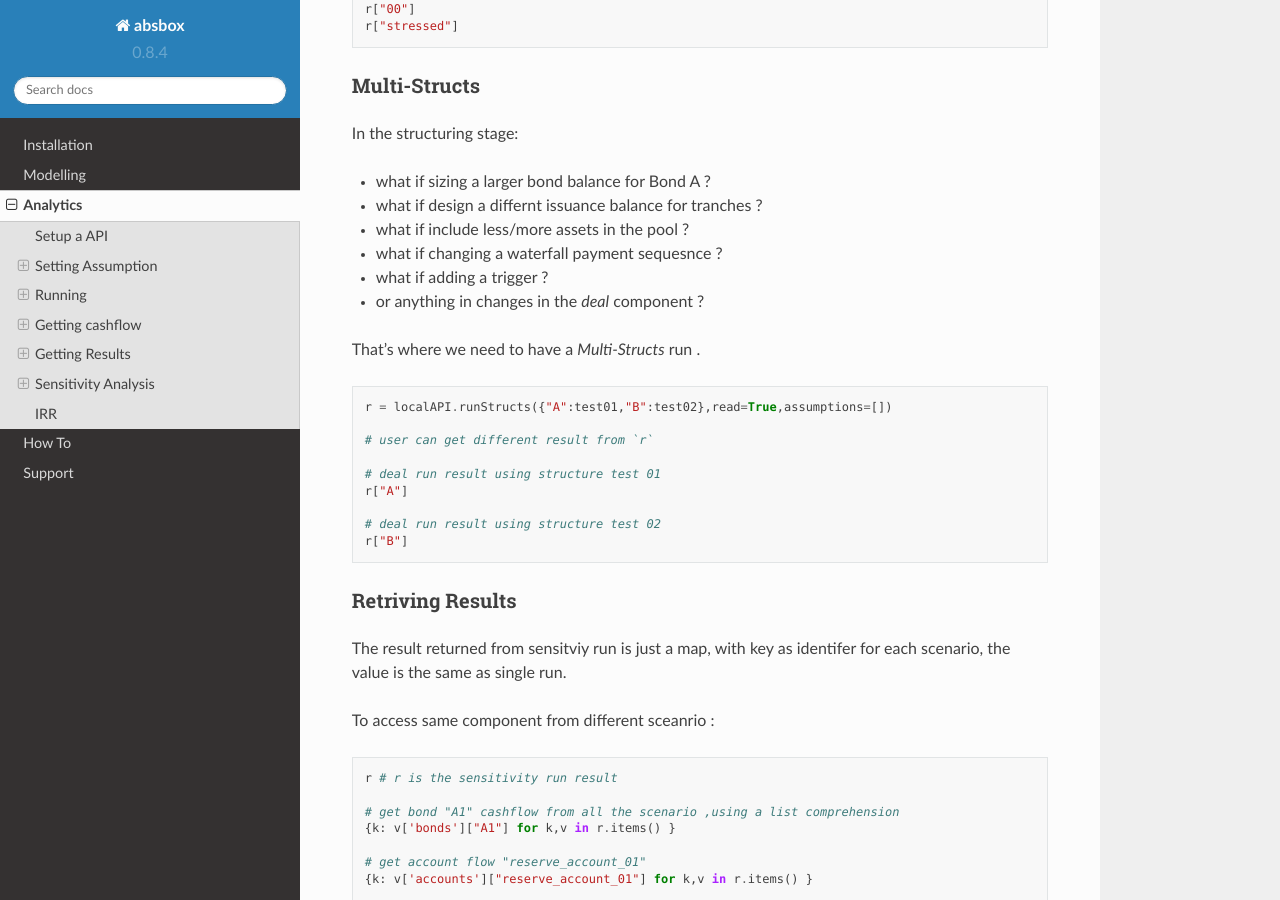
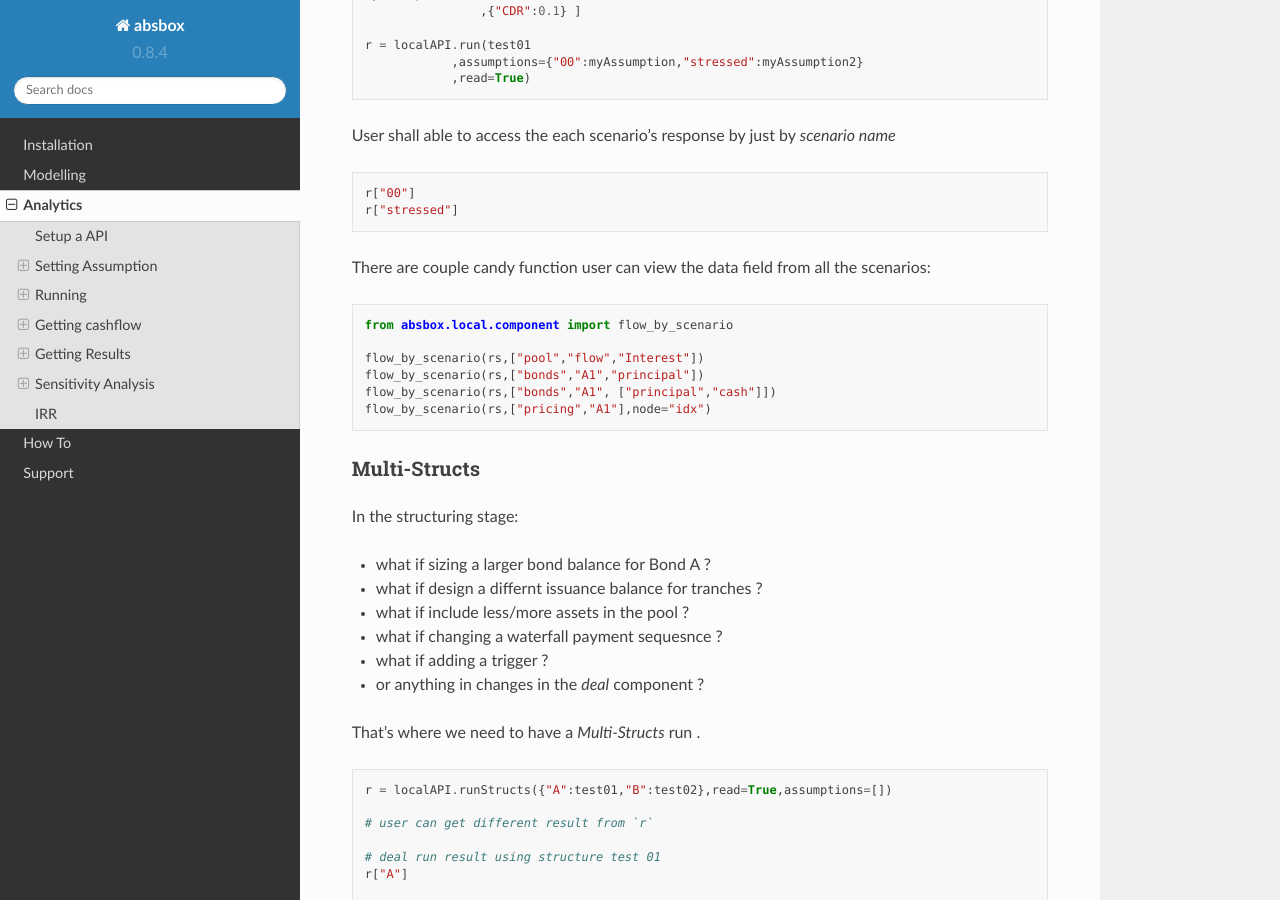
Before and after one commit to yellowbean/absbox-doc, a Sphinx documentation site: the page built from docs/source/analytics.rst, in a window 1280 px wide and 900 px high, scrolled down 10165 px. Built offline with Sphinx 7.4.7 and the Read the Docs theme 2.0.0, drawn with Linux system fonts in a browser that asks for light colours; some of the changed text lies outside the part shown.

Commit message:
update flow by scenario

```diff
--- a/docs/source/analytics.rst
+++ b/docs/source/analytics.rst
@@ -371,6 +371,18 @@ Bond Cashflow
    r['bonds'].keys() # all bond names
    r['bonds']['A1'] # cashflow for bond `A1`
 
+Bond Cashflow By Position
+^^^^^^^^^^^^^^^^^^^^^^^^^^^^
+
+.. code-block:: python
+
+  from absbox.local.util import positionFlow
+
+  r = localAPI.run()
+
+  positionFlow(r, {'A1':15000000.0} )
+
+
 Fee Cashflow
 ^^^^^^^^^^^^^^
 
@@ -511,6 +523,17 @@ User shall able to access the each scenario's response by just by `scenario name
    r["00"]
    r["stressed"]
 
+There are couple candy function user can view the data field from all the scenarios:
+
+.. code-block:: python
+
+   from absbox.local.component import flow_by_scenario
+
+   flow_by_scenario(rs,["pool","flow","Interest"])
+   flow_by_scenario(rs,["bonds","A1","principal"])
+   flow_by_scenario(rs,["bonds","A1", ["principal","cash"]])
+   flow_by_scenario(rs,["pricing","A1"],node="idx")
+
 
 Multi-Structs
 ^^^^^^^^^^^^^^^^^
```
